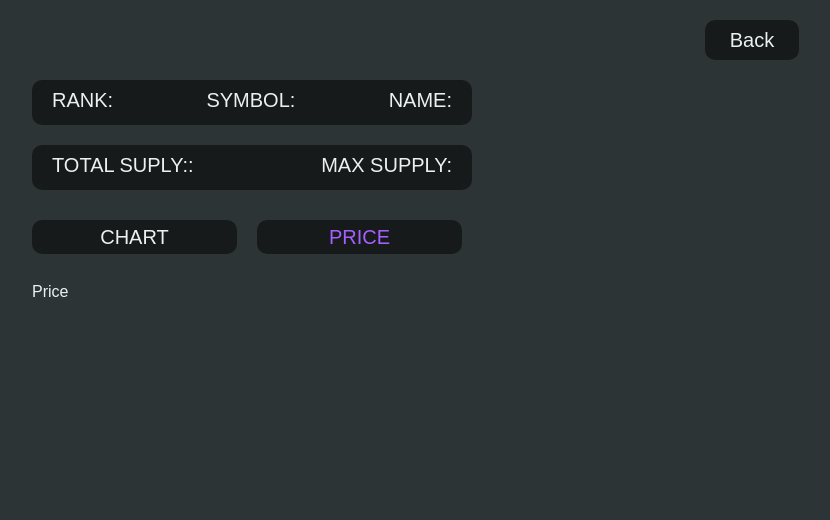
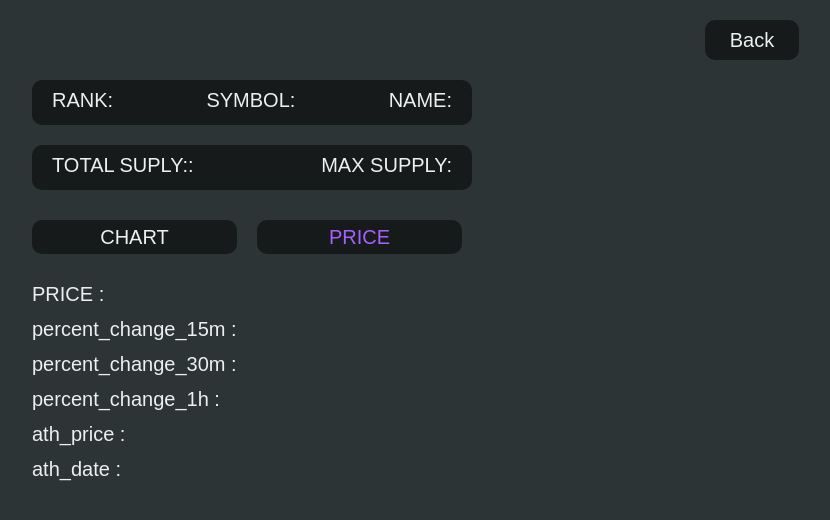
Before and after one commit to ANchangwan/React-TypeScript, a React (Create React App) app: page /1/price in a window 1280 px wide. Shown: the top 520 px of the page, without its empty margins (388-1218 px from the left). Built offline with nearby package versions, Linux system fonts and the light colour scheme; no server answers.

Commit message:
price 페이지 추가

```diff
--- a/package.json
+++ b/package.json
@@ -11,9 +11,11 @@
     "@types/react": "^18.0.14",
     "@types/react-dom": "^18.0.5",
     "apexcharts": "^3.35.3",
+    "helmet": "^5.1.1",
     "react": "^18.2.0",
     "react-apexcharts": "^1.4.0",
     "react-dom": "^18.2.0",
+    "react-helmet": "^6.1.0",
     "react-query": "^3.39.2",
     "react-router-dom": "^6.3.0",
     "react-scripts": "5.0.1",
--- a/src/routes/Chart.tsx
+++ b/src/routes/Chart.tsx
@@ -2,6 +2,7 @@ import { useQuery } from "react-query";
 import { useParams, useOutletContext } from "react-router-dom";
 import { fetchCoinHistory } from "../api";
 import ApexChart from "react-apexcharts";
+import { Helmet } from "react-helmet";
 
 interface ChartProps {
   coinId: string;
@@ -20,8 +21,12 @@ interface IHistorycal {
 
 function Chart() {
   const { coinId } = useOutletContext<ChartProps>();
-  const { isLoading, data } = useQuery<IHistorycal[]>(["ohlcv", coinId], () =>
-    fetchCoinHistory(coinId)
+  const { isLoading, data } = useQuery<IHistorycal[]>(
+    ["ohlcv", coinId],
+    () => fetchCoinHistory(coinId),
+    {
+      refetchInterval: 5000,
+    }
   );
   return (
     <div>
--- a/src/routes/Coin.tsx
+++ b/src/routes/Coin.tsx
@@ -13,6 +13,7 @@ import { theme } from "./../theme";
 import { Outlet } from "react-router-dom";
 import { useQuery } from "react-query";
 import { fetchCoinTickers, fetchCoinInfo } from "./../api";
+import { Helmet } from "react-helmet";
 
 const Header = styled.header`
   height: 10vh;
@@ -193,6 +194,11 @@ function Coin() {
   const loading = infoLoading || tickersLoading;
   return (
     <Container>
+      <Helmet>
+        <title>
+          {state?.name ? state?.name : loading ? "Loding..." : infoData?.name}
+        </title>
+      </Helmet>
       <Header>
         <Title>
           {state?.name ? state?.name : loading ? "Loding..." : infoData?.name}
--- a/src/routes/Price.tsx
+++ b/src/routes/Price.tsx
@@ -1,6 +1,83 @@
+import { useQuery } from "react-query";
+import { useParams, useOutletContext } from "react-router-dom";
+import { fetchCoinTickers } from "./../api";
+import styled from "styled-components";
 
-function Price(){
-    return <h1>Price</h1>
+interface PriceProps {
+  coinId: string;
+}
+interface PriceData {
+  id: string;
+  name: string;
+  symbol: string;
+  rank: number;
+  circulating_supply: number;
+  total_supply: number;
+  max_supply: number;
+  beta_value: number;
+  first_data_at: string;
+  last_updated: string;
+  quotes: {
+    USD: {
+      ath_date: string;
+      ath_price: number;
+      market_cap: number;
+      market_cap_change_24h: number;
+      percent_change_1h: number;
+      percent_change_1y: number;
+      percent_change_6h: number;
+      percent_change_7d: number;
+      percent_change_12h: number;
+      percent_change_15m: number;
+      percent_change_24h: number;
+      percent_change_30d: number;
+      percent_change_30m: number;
+      percent_from_price_ath: number;
+      price: number;
+      volume_24h: number;
+      volume_24h_change_24h: number;
+    };
+  };
+}
+const ShowPrice = styled.div`
+  display: flex;
+  justify-content: space-between;
+  font-size: 20px;
+  margin-bottom: 15px;
+`;
+function Price() {
+  const { coinId } = useOutletContext<PriceProps>();
+  const { isLoading, data } = useQuery<PriceData>(["ohlcv", coinId], () =>
+    fetchCoinTickers(coinId)
+  );
+  return (
+    <div>
+      <ShowPrice>
+        <span>PRICE : </span>
+        <span>{data?.quotes.USD.price.toFixed(2)}</span>
+      </ShowPrice>
+      <ShowPrice>
+        <span>percent_change_15m : </span>
+        <span>{data?.quotes.USD.percent_change_15m}</span>
+      </ShowPrice>
+      <ShowPrice>
+        <span>percent_change_30m : </span>
+        <span>{data?.quotes.USD.percent_change_30m}</span>
+      </ShowPrice>
+      <ShowPrice>
+        <span>percent_change_1h : </span>
+        <span>{data?.quotes.USD.percent_change_1h}</span>
+      </ShowPrice>
+      <ShowPrice>
+        <span>ath_price : </span>
+        <span>{data?.quotes.USD.ath_price}</span>
+      </ShowPrice>
+      <ShowPrice>
+        <span>ath_date : </span>
+        <span>{data?.quotes.USD.ath_date}</span>
+      </ShowPrice>
+    </div>
+  );
 }
 
 export default Price;
```
Also changed, not shown: 1 other file (tests, documents, lock files or other folders).
